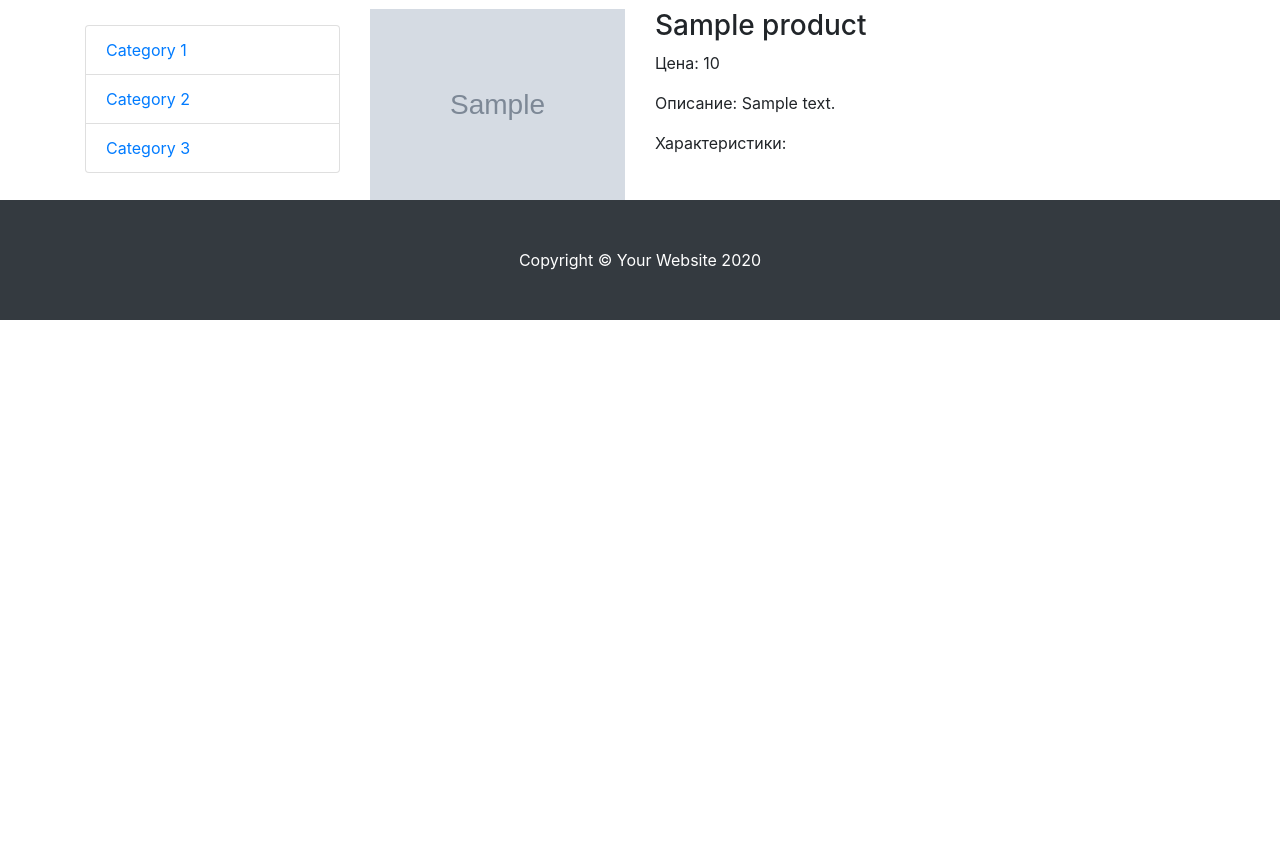
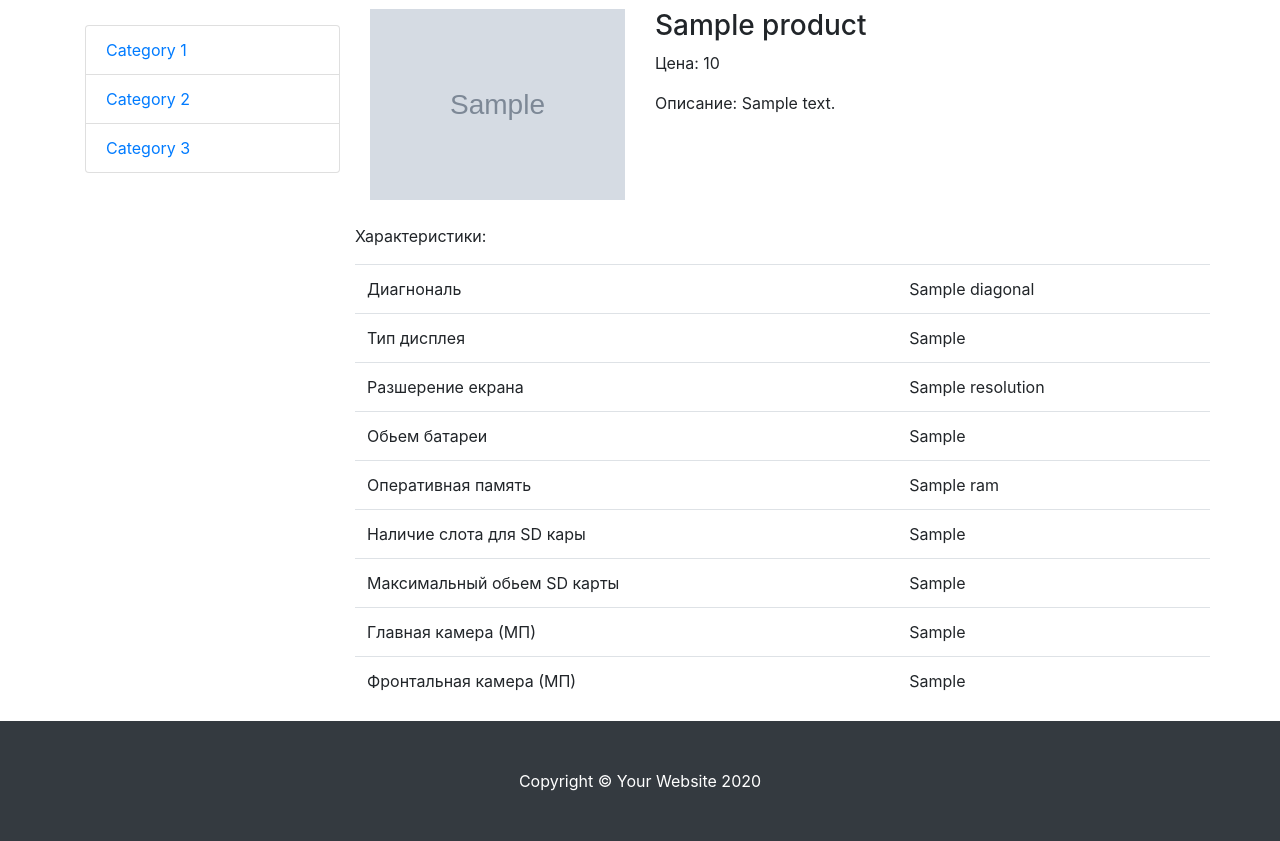
Before and after one commit to AristokratM/Shop, a Django app: template shop/mainapp/templates/shop/product_detail.html in a window 1280 px wide. Shown: the part 127-968 px from the top of the page. Before the commit the page ends 447 px from the top, so only its background shows below. Run offline with Django 3.2, Linux system fonts and the light colour scheme; the template is opened without the code that fills it: most values are stand-ins (such as "Sample title", 1, 10 or a date in 2020); grey boxes marked "Sample" are stand-in pictures.

Commit message:
Specifications

```diff
--- a/shop/mainapp/templates/shop/product_detail.html
+++ b/shop/mainapp/templates/shop/product_detail.html
@@ -15,8 +15,13 @@
         <h3>{{product.title}}</h3>
         <p>Цена: {{product.price}}</p>
         <p>Описание: {{product.description}}</p>
-        <p>Характеристики:</p>
     </div>
+    <p class="mt-4">Характеристики:</p>
+    {% if product.category.slug == 'notebooks' %}
+      {% include 'shop/notebook_specification.html' %}
+    {% else %}
+        {% include 'shop/smartphone_specification.html' %}
+    {% endif %}
 </div>
 
 {% endblock content %}
--- a/shop/mainapp/templates/shop/smartphone_specification.html
+++ b/shop/mainapp/templates/shop/smartphone_specification.html
@@ -1,10 +1,40 @@
-<!DOCTYPE html>
-<html lang="en">
-<head>
-    <meta charset="UTF-8">
-    <title>Title</title>
-</head>
-<body>
-
-</body>
-</html>
+<table class="table">
+  <tbody>
+    <tr>
+      <td>Диагнональ</td>
+      <td>{{product.diagonal}}</td>
+    </tr>
+      <tr>
+      <td>Тип дисплея</td>
+      <td>{{product.display_type}}</td>
+    </tr>
+      <tr>
+      <td>Разшерение екрана</td>
+      <td>{{product.resolution}}</td>
+    </tr>
+          <tr>
+      <td>Обьем батареи</td>
+      <td>{{product.accum_value}}</td>
+    </tr>
+      <tr>
+      <td>Оперативная память</td>
+      <td>{{product.ram}}</td>
+    </tr>
+      <tr>
+      <td>Наличие слота для SD кары</td>
+      <td>{{product.sd}}</td>
+    </tr>
+      <tr>
+      <td>Максимальный обьем SD карты</td>
+      <td>{{product.sd_volume_max}}</td>
+    </tr>
+        <tr>
+      <td>Главная камера (МП)</td>
+      <td>{{product.main_cam_mp}}</td>
+    </tr>
+        <tr>
+      <td>Фронтальная камера (МП)</td>
+      <td>{{product.frontal_cam_mp}}</td>
+    </tr>
+  </tbody>
+</table>
```
Also changed, not shown: shop/mainapp/templates/shop/notebook_specification.html (+28 -10 lines).
